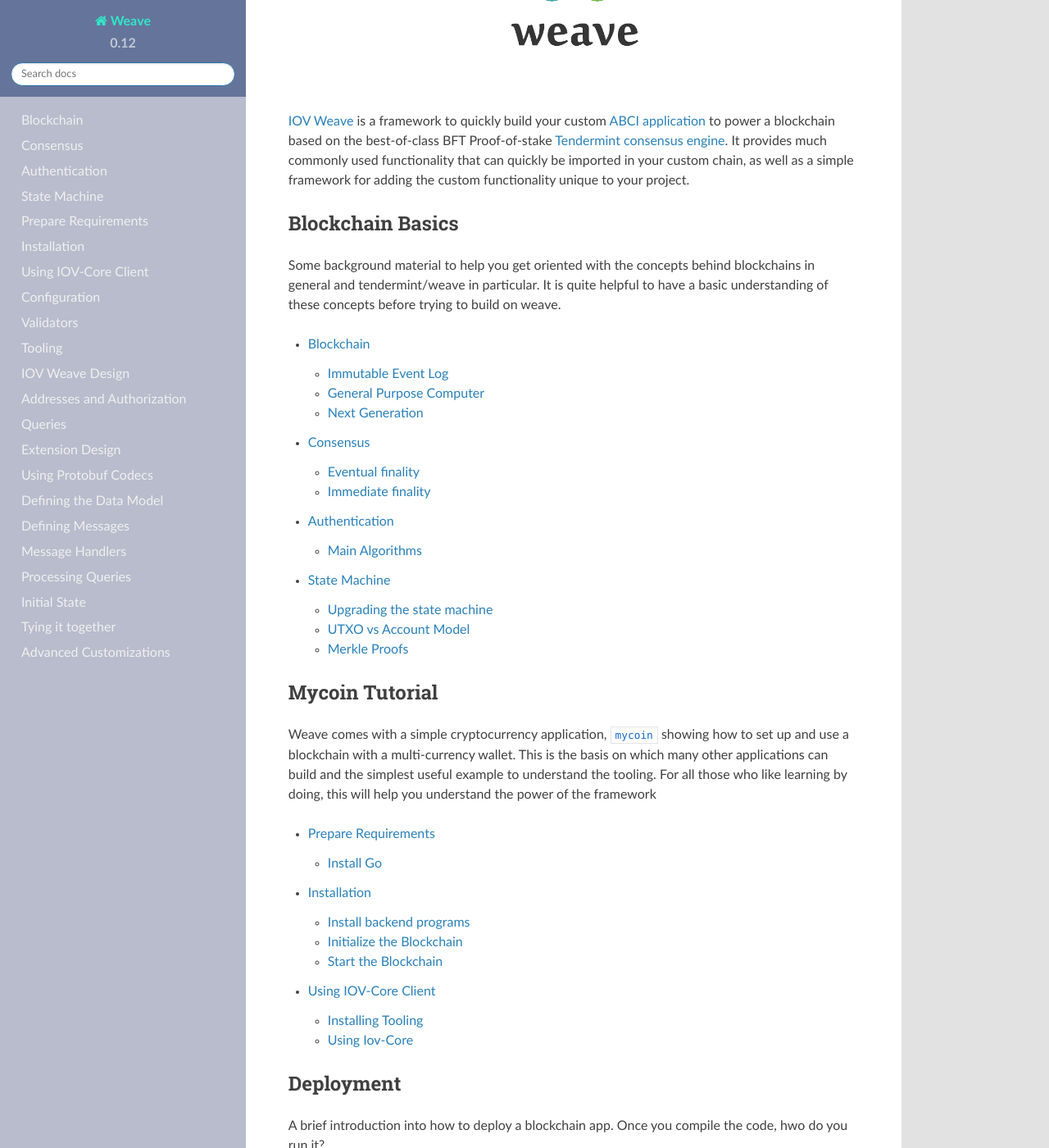
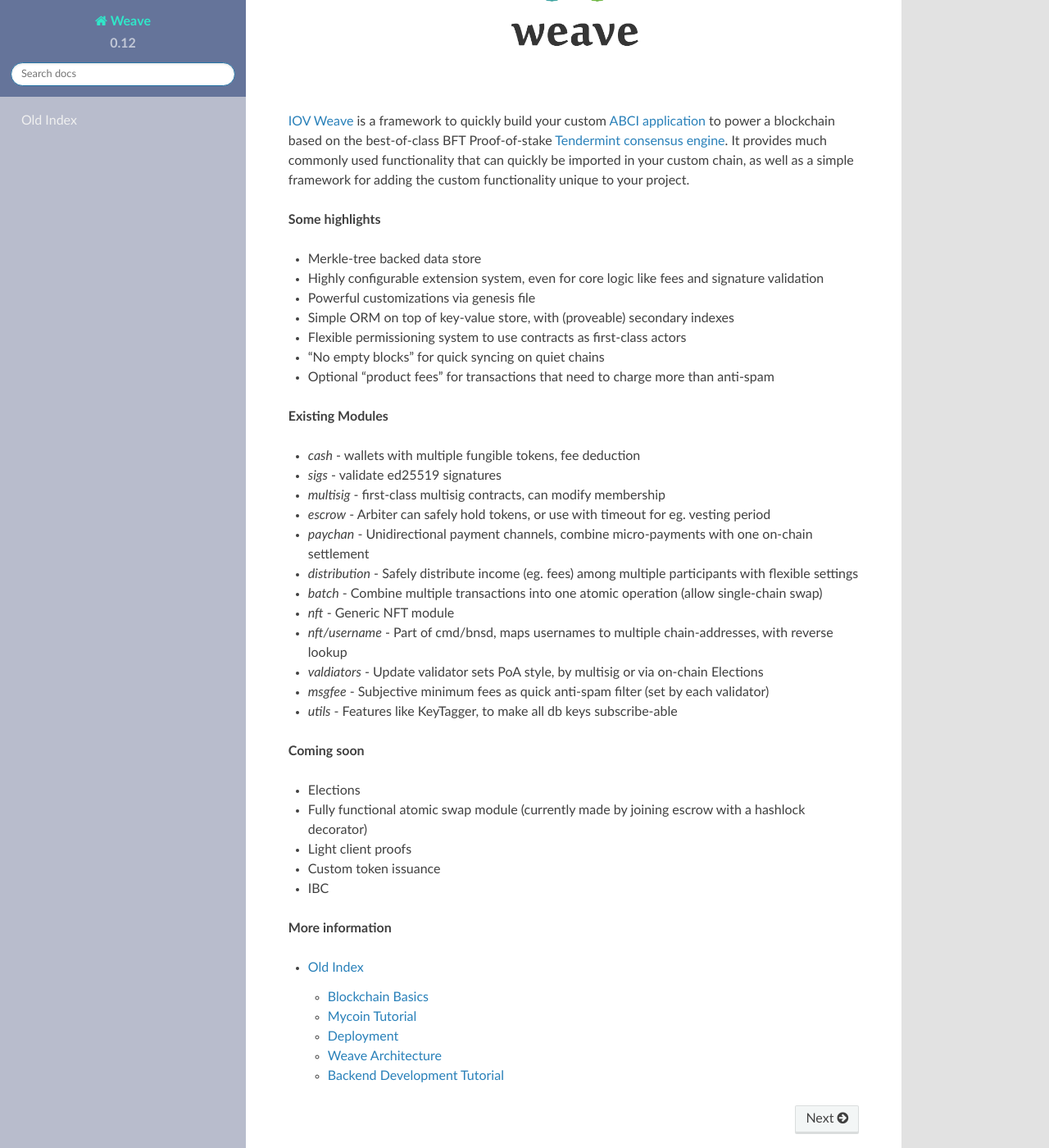
Before and after one commit to iov-one/weave, a Sphinx documentation site: the page built from docs/index.rst, in a window 1280 px wide and 1400 px high, scrolled down 280 px. Shown: the whole window at 82% size. Built offline with Sphinx 7.4.7 and the Read the Docs theme 2.0.0, drawn with Linux system fonts in a browser that asks for light colours; formulas are drawn with MathJax 3; some of the changed text lies outside the part shown.

Commit message:
Begin new index page

```diff
--- a/docs/index.rst
+++ b/docs/index.rst
@@ -1,8 +1,3 @@
-.. IOV Weave documentation master file, created by
-   sphinx-quickstart on Thu Apr  5 20:50:33 2018.
-   You can adapt this file completely to your liking, but it should at least
-   contain the root `toctree` directive.
-
 Welcome to IOV Weave's documentation!
 ========================================
 
@@ -20,99 +15,42 @@
 simple framework for adding the custom functionality unique
 to your project.
 
-Blockchain Basics
------------------
+**Some highlights**
 
-Some background material to help you get oriented with the
-concepts behind blockchains in general and tendermint/weave
-in particular. It is quite helpful to have a basic
-understanding of these concepts before trying to build on weave.
+* Merkle-tree backed data store
+* Highly configurable extension system, even for core logic like fees and signature validation
+* Powerful customizations via genesis file
+* Simple ORM on top of key-value store, with (proveable) secondary indexes
+* Flexible permissioning system to use contracts as first-class actors
+* "No empty blocks" for quick syncing on quiet chains
+* Optional "product fees" for transactions that need to charge more than anti-spam
+
+**Existing Modules**
+
+* *cash* - wallets with multiple fungible tokens, fee deduction
+* *sigs* - validate ed25519 signatures
+* *multisig* - first-class multisig contracts, can modify membership
+* *escrow* - Arbiter can safely hold tokens, or use with timeout for eg. vesting period
+* *paychan* - Unidirectional payment channels, combine micro-payments with one on-chain settlement
+* *distribution* - Safely distribute income (eg. fees) among multiple participants with flexible settings
+* *batch* - Combine multiple transactions into one atomic operation (allow single-chain swap)
+* *nft* - Generic NFT module
+* *nft/username* - Part of cmd/bnsd, maps usernames to multiple chain-addresses, with reverse lookup
+* *valdiators* - Update validator sets PoA style, by multisig or via on-chain Elections
+* *msgfee* - Subjective minimum fees as quick anti-spam filter (set by each validator)
+* *utils* - Features like KeyTagger, to make all db keys subscribe-able
+
+**Coming soon**
+
+* Elections
+* Fully functional atomic swap module (currently made by joining escrow with a hashlock decorator)
+* Light client proofs
+* Custom token issuance
+* IBC
+
+**More information**
 
 .. toctree::
    :maxdepth: 2
 
-   basics/blockchain.rst
-   basics/consensus.rst
-   basics/authentication.rst
-   basics/state.rst
-
-
-Mycoin Tutorial
------------------
-
-Weave comes with a simple cryptocurrency application,
-``mycoin`` showing how to set up and use a blockchain with a
-multi-currency wallet. This is the basis on which many
-other applications can build and the simplest useful
-example to understand the tooling. For all those who like
-learning by doing, this will help you understand the power
-of the framework
-
-.. toctree::
-   :maxdepth: 2
-
-   mycoind/setup.rst
-   mycoind/installation.rst
-   mycoind/iovcore.rst
-
-
-Deployment
-----------
-
-A brief introduction into how to deploy a blockchain app.
-Once you compile the code, hwo do you run it?
-
-.. toctree::
-   :maxdepth: 2
-
-   deployment/configuration.rst
-   deployment/validators.rst
-   deployment/tooling.rst
-
-
-Weave Architecture
-------------------
-
-Once you understand the concepts and can run and interact
-with a sample app, now it is time for you to extend the
-codebase and write your own blockchain-based application.
-Here is a primer to help you understand the architecture
-and the various components you will use
-
-.. toctree::
-   :maxdepth: 2
-
-   design/overview.rst
-   design/permissions.rst
-   design/queries.rst
-   design/extensions.rst
-
-
-Backend Development Tutorial
-----------------------------
-
-To make this theory more tangible, we will build a sample
-application alongside this tutorial, to demonstrate dealing
-with real-world constraints. The application is located in the
-`examples/tutorial package <https://github.com/iov-one/weave/tree/master/examples/tutorial>`_
-in the weave repository, but it is designed to be self-contained
-and could just as easily live in an external repo that imported
-weave.
-
-In this tutorial, you will learn how to serialize and model
-you data strucutres, define messages and handlers, expose
-queries, and read initial configuration from the genesis file.
-You will be able to build a new extension and tie it together
-with other extensions into a complete blockchain application.
-
-.. toctree::
-   :maxdepth: 2
-
-   tutorial/protobuf.rst
-   tutorial/datamodel.rst
-   tutorial/messages.rst
-   tutorial/handler.rst
-   tutorial/queries.rst
-   tutorial/init.rst
-   tutorial/integration.rst
-   tutorial/advanced.rst
+   index_old.rst
--- /dev/null
+++ b/docs/index_old.rst
@@ -0,0 +1,118 @@
+.. IOV Weave documentation master file, created by
+   sphinx-quickstart on Thu Apr  5 20:50:33 2018.
+   You can adapt this file completely to your liking, but it should at least
+   contain the root `toctree` directive.
+
+Old Index
+========================================
+
+.. image:: _static/img/weave-logo.jpg
+    :width: 800
+    :alt: Weave Logo
+
+`IOV Weave <https://github.com/iov-one/weave>`__
+is a framework to quickly build your custom
+`ABCI application <https://github.com/tendermint/abci>`__
+to power a blockchain based on the best-of-class BFT Proof-of-stake
+`Tendermint consensus engine <https://tendermint.com>`__.
+It provides much commonly used functionality that can
+quickly be imported in your custom chain, as well as a
+simple framework for adding the custom functionality unique
+to your project.
+
+Blockchain Basics
+-----------------
+
+Some background material to help you get oriented with the
+concepts behind blockchains in general and tendermint/weave
+in particular. It is quite helpful to have a basic
+understanding of these concepts before trying to build on weave.
+
+.. toctree::
+   :maxdepth: 2
+
+   basics/blockchain.rst
+   basics/consensus.rst
+   basics/authentication.rst
+   basics/state.rst
+
+
+Mycoin Tutorial
+-----------------
+
+Weave comes with a simple cryptocurrency application,
+``mycoin`` showing how to set up and use a blockchain with a
+multi-currency wallet. This is the basis on which many
+other applications can build and the simplest useful
+example to understand the tooling. For all those who like
+learning by doing, this will help you understand the power
+of the framework
+
+.. toctree::
+   :maxdepth: 2
+
+   mycoind/setup.rst
+   mycoind/installation.rst
+   mycoind/iovcore.rst
+
+
+Deployment
+----------
+
+A brief introduction into how to deploy a blockchain app.
+Once you compile the code, hwo do you run it?
+
+.. toctree::
+   :maxdepth: 2
+
+   deployment/configuration.rst
+   deployment/validators.rst
+   deployment/tooling.rst
+
+
+Weave Architecture
+------------------
+
+Once you understand the concepts and can run and interact
+with a sample app, now it is time for you to extend the
+codebase and write your own blockchain-based application.
+Here is a primer to help you understand the architecture
+and the various components you will use
+
+.. toctree::
+   :maxdepth: 2
+
+   design/overview.rst
+   design/permissions.rst
+   design/queries.rst
+   design/extensions.rst
+
+
+Backend Development Tutorial
+----------------------------
+
+To make this theory more tangible, we will build a sample
+application alongside this tutorial, to demonstrate dealing
+with real-world constraints. The application is located in the
+`examples/tutorial package <https://github.com/iov-one/weave/tree/master/examples/tutorial>`_
+in the weave repository, but it is designed to be self-contained
+and could just as easily live in an external repo that imported
+weave.
+
+In this tutorial, you will learn how to serialize and model
+you data strucutres, define messages and handlers, expose
+queries, and read initial configuration from the genesis file.
+You will be able to build a new extension and tie it together
+with other extensions into a complete blockchain application.
+
+.. toctree::
+   :maxdepth: 2
+
+   tutorial/protobuf.rst
+   tutorial/datamodel.rst
+   tutorial/messages.rst
+   tutorial/handler.rst
+   tutorial/queries.rst
+   tutorial/init.rst
+   tutorial/integration.rst
+   tutorial/advanced.rst
```
